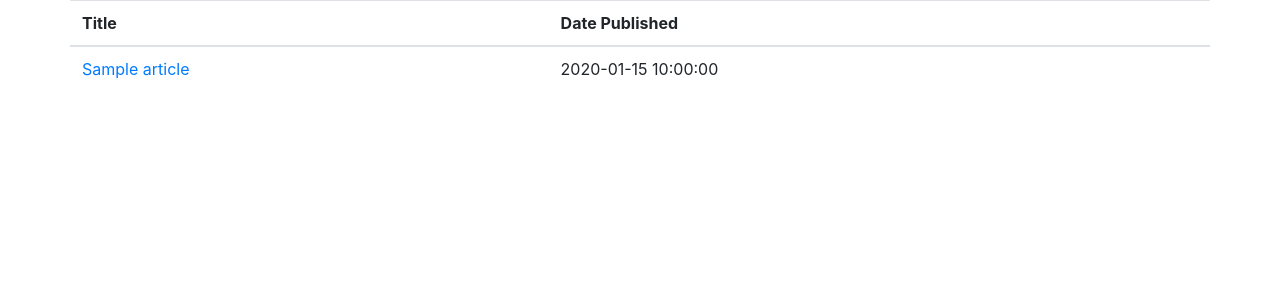
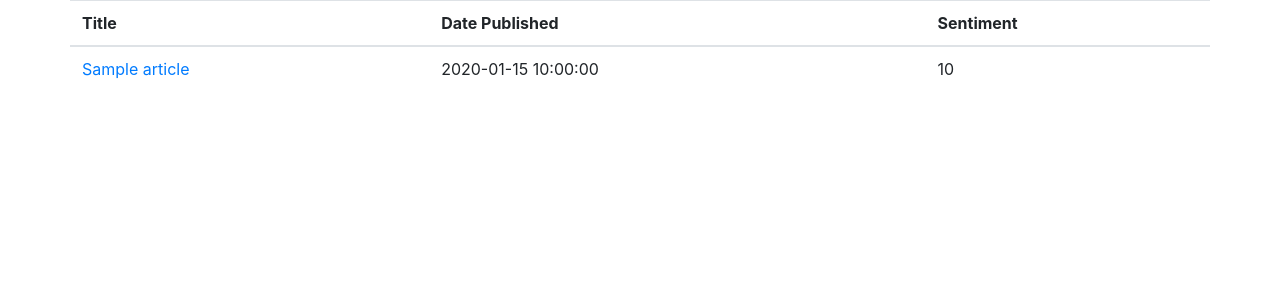
Before and after one commit to poljudy/sentiment_mvp, a Python web app: template templates/content/article_list.html in a window 1280 px wide. Shown: the top 300 px of the page. Run offline with Jinja, Linux system fonts and the light colour scheme; the template is opened without the code that fills it: most values are stand-ins (such as "Sample title", 1, 10 or a date in 2020); some libraries are stand-ins or nearby versions.

Commit message:
in article list view list only articles with sentiment

```diff
--- a/content/views.py
+++ b/content/views.py
@@ -9,5 +9,4 @@ class ArticleListView(ListView):
     paginate_by = 20
 
     def get_queryset(self):
-        # TODO filter only articles with sentiment
-        return self.model.objects.all()
+        return self.model.objects.filter(status=Article.STATUS_SENTIMENT_SET)
--- a/templates/content/article_list.html
+++ b/templates/content/article_list.html
@@ -7,6 +7,7 @@
             <tr>
                 <th>Title</th>
                 <th>Date Published</th>
+                <th>Sentiment</th>
             </tr>
         </thead>
         <tbody>
@@ -16,6 +17,7 @@
                     <a href="{{ article.uri }}">{{ article.title }}</a>
                 </td>
                 <td>{{ article.published_ts }}</td>
+                <td>{{ article.sentiment_score }}</td>
             </tr>
             {% endfor %}
         </tbody>
```
